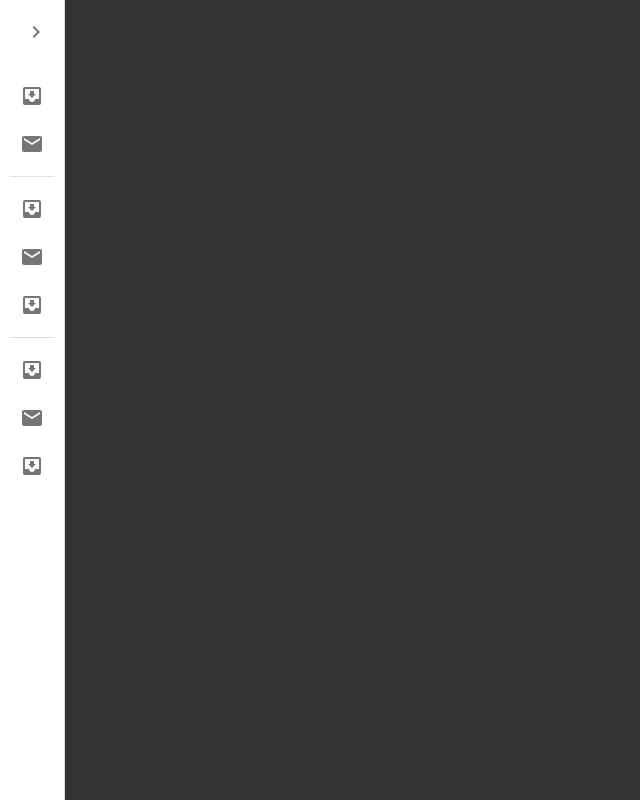
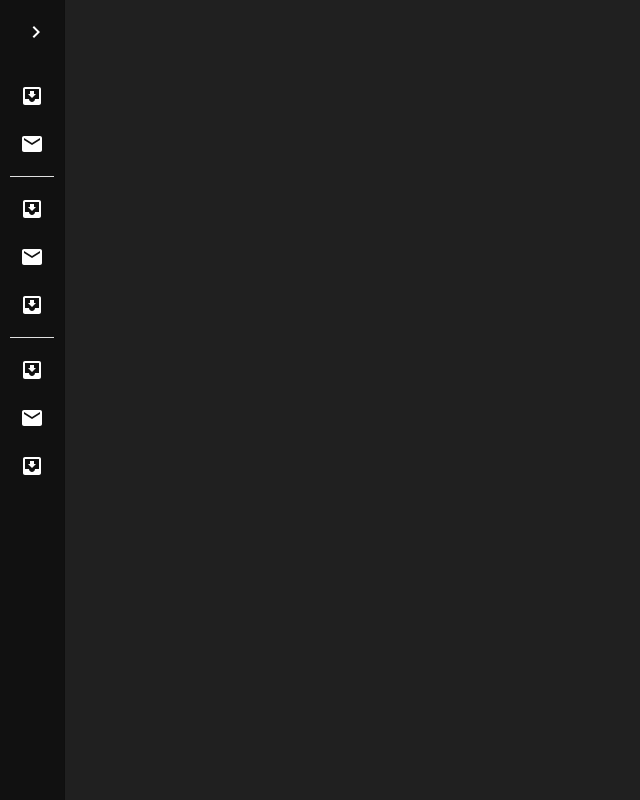
Before and after one commit to edwardroy72/project-elias, a React (Vite) app: page / in a window 1280 px wide. Shown: the whole page, without its empty margins (0-640 px from the left). Built offline with nearby package versions, Linux system fonts and the light colour scheme.

Commit message:
Fixed up dark mode for sidebar

```diff
--- a/src/App.tsx
+++ b/src/App.tsx
@@ -2,23 +2,36 @@ import { BrowserRouter as Router } from "react-router-dom";
 import { useState } from "react";
 import AppPages from "./components/pages/AppPages";
 import { Container } from "@mui/material";
+import { ThemeProvider, createTheme } from "@mui/material/styles";
+
+const theme = createTheme({
+  typography: {
+    allVariants: {
+      fontFamily: "Trebuchet MS",
+      textTransform: "none",
+      fontSize: 16,
+    },
+  },
+});
 
 function App() {
   const [darkMode, setDarkMode] = useState(true);
   const style = {
-    backgroundColor: darkMode ? "#333333" : "black",
+    backgroundColor: darkMode ? "#202020" : "black",
     height: "100vh",
     width: "100vw",
     padding: 0,
-    margin: 0
+    margin: 0,
   };
 
   return (
-    <Container maxWidth={false} key="app" sx={style}>
-      <Router>
-        <AppPages />
-      </Router>
-    </Container>
+    <ThemeProvider theme={theme}>
+      <Container maxWidth={false} key="app" sx={style}>
+        <Router>
+          <AppPages />
+        </Router>
+      </Container>
+    </ThemeProvider>
   );
 }
 
--- a/src/components/objects/MiniDrawer.tsx
+++ b/src/components/objects/MiniDrawer.tsx
@@ -81,6 +81,8 @@ export default function MiniDrawer() {
     fontWeight: "bold",
   };
 
+  const buttonStyle = { color: "white" };
+
   // Functions
   const handleDrawerToggle = () => {
     setOpen(!open);
@@ -89,11 +91,23 @@ export default function MiniDrawer() {
   return (
     <Box sx={{ display: "flex" }}>
       <CssBaseline />
-
-      <Drawer variant="permanent" open={open}>
+      <Drawer
+        variant="permanent"
+        PaperProps={{
+          sx: {
+            backgroundColor: "#111111",
+            color: "white",
+          },
+        }}
+        open={open}
+      >
         <DrawerHeader>
           <IconButton onClick={handleDrawerToggle}>
-            {open ? <ChevronLeftIcon /> : <ChevronRightIcon />}
+            {open ? (
+              <ChevronLeftIcon style={buttonStyle} />
+            ) : (
+              <ChevronRightIcon style={buttonStyle} />
+            )}
           </IconButton>
         </DrawerHeader>
         <List>
@@ -113,14 +127,18 @@ export default function MiniDrawer() {
                     justifyContent: "center",
                   }}
                 >
-                  {index % 2 === 0 ? <InboxIcon /> : <MailIcon />}
+                  {index % 2 === 0 ? (
+                    <InboxIcon style={buttonStyle} />
+                  ) : (
+                    <MailIcon style={buttonStyle} />
+                  )}
                 </ListItemIcon>
                 <ListItemText primary={text} sx={{ opacity: open ? 1 : 0 }} />
               </ListItemButton>
             </ListItem>
           ))}
         </List>
-        <Divider sx={{ mx: open ? "20px" : "10px", color: "gray" }} />
+        <Divider sx={{ mx: open ? "20px" : "10px", bgcolor: "white" }} />
         <Typography sx={pinnedTreesHeadingStyle}>
           <img
             src={PinIcon}
@@ -146,14 +164,18 @@ export default function MiniDrawer() {
                     justifyContent: "center",
                   }}
                 >
-                  {index % 2 === 0 ? <InboxIcon /> : <MailIcon />}
+                  {index % 2 === 0 ? (
+                    <InboxIcon style={buttonStyle} />
+                  ) : (
+                    <MailIcon style={buttonStyle} />
+                  )}
                 </ListItemIcon>
                 <ListItemText primary={text} sx={{ opacity: open ? 1 : 0 }} />
               </ListItemButton>
             </ListItem>
           ))}
         </List>
-        <Divider sx={{ mx: open ? "20px" : "10px", color: "gray" }} />
+        <Divider sx={{ mx: open ? "20px" : "10px", bgcolor: "white" }} />
         <Typography sx={pinnedTreesHeadingStyle}>Recent Trees</Typography>
         <List>
           {["Life", "University", "Social"].map((text, index) => (
@@ -172,7 +194,11 @@ export default function MiniDrawer() {
                     justifyContent: "center",
                   }}
                 >
-                  {index % 2 === 0 ? <InboxIcon /> : <MailIcon />}
+                  {index % 2 === 0 ? (
+                    <InboxIcon style={buttonStyle} />
+                  ) : (
+                    <MailIcon style={buttonStyle} />
+                  )}
                 </ListItemIcon>
                 <ListItemText primary={text} sx={{ opacity: open ? 1 : 0 }} />
               </ListItemButton>
```
